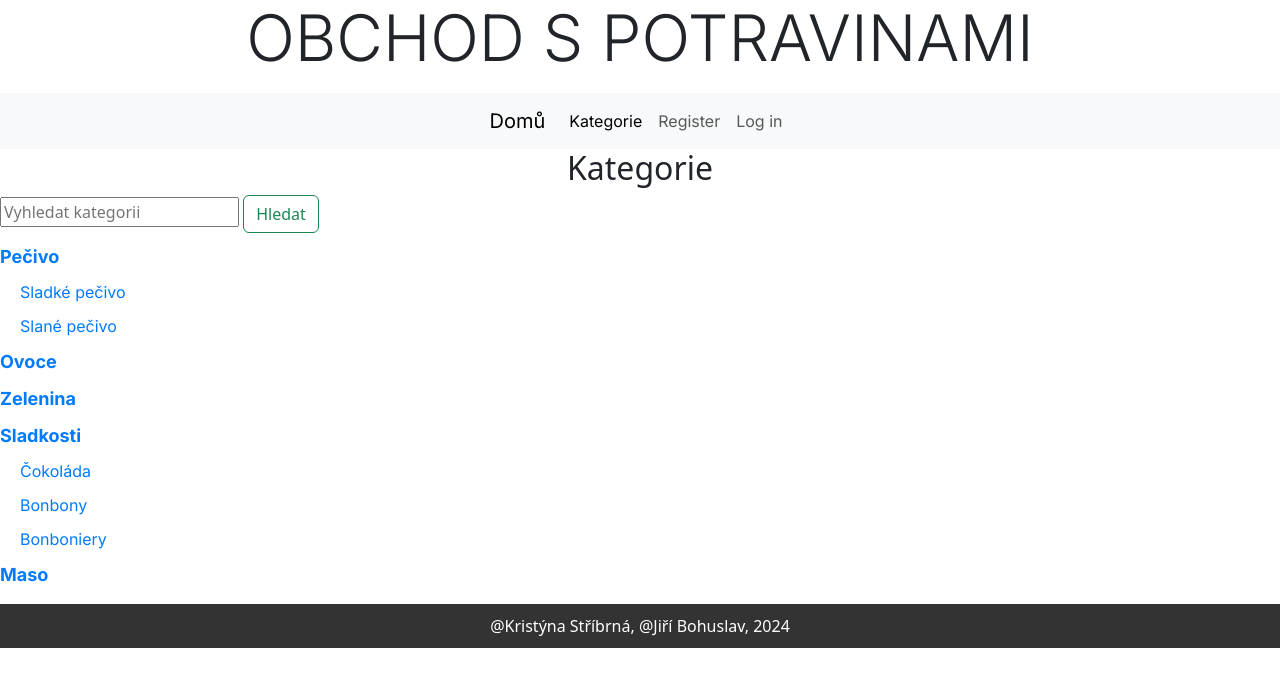
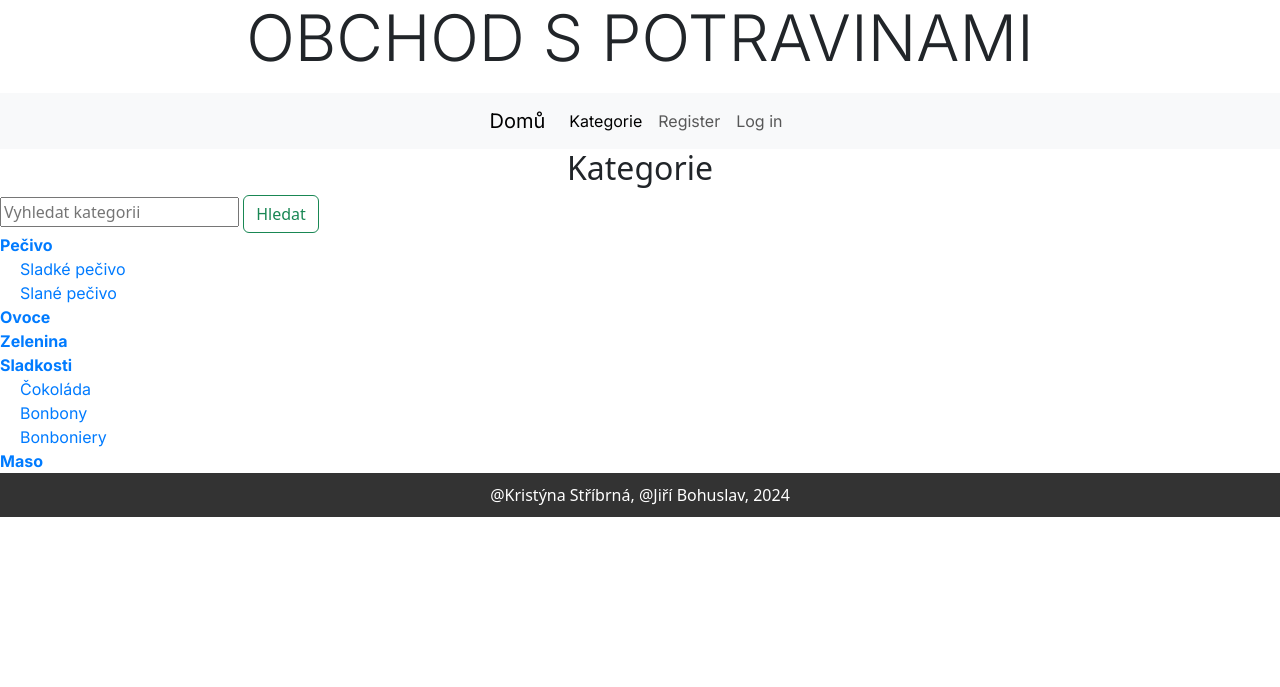
Before and after one commit to Tyna4242/repository_novy_projekt, a Django app: page /category/ in a window 1280 px wide. Shown: the top 687 px of the page. Run offline with Django 4.2, Linux system fonts and the light colour scheme; data comes from the database, SQL or seed files in the repository; some libraries are stand-ins or nearby versions.

Commit message:
úprava category template

```diff
--- a/online_store/viewer/templates/viewer/category.html
+++ b/online_store/viewer/templates/viewer/category.html
@@ -12,17 +12,19 @@
     <button type="submit" class="btn btn-outline-success">Hledat</button>
 </form>
 
-<ul id="category-list" >
+<div id="category-list" >
     {% for parent_category in parent_categories %}
-        <li>
-            <a href="{% url 'category-detail-view' parent_category.id %}"><strong>{{ parent_category.name }}</strong>  </a> </li>
+        <div>
+            <a href="{% url 'category-detail-view' parent_category.id %}"><strong>{{ parent_category.name }}</strong>  </a>
+        </div>
          {% for child_category in parent_category.children.all %}
-            <li class="child-category" style="text-indent: 20px;"><a href="{% url 'category-detail-view' child_category.id %}"> {{ child_category.name }} </a> </li>
+            <div class="child-category" style="text-indent: 20px;"><a href="{% url 'category-detail-view' child_category.id %}"> {{ child_category.name }} </a>
+            </div>
         {% endfor %}
 
     {% endfor %}
 
-</ul>
+</div>
 
 <script>
     $(function() {
```
